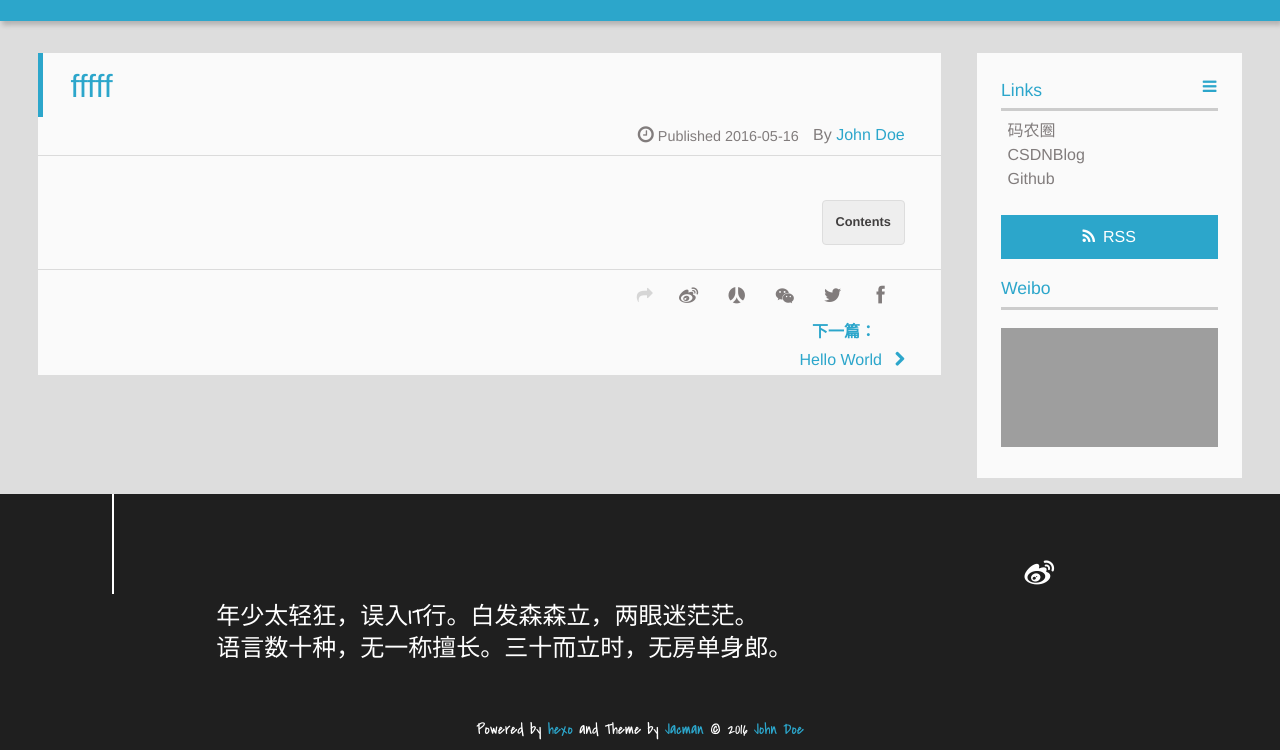
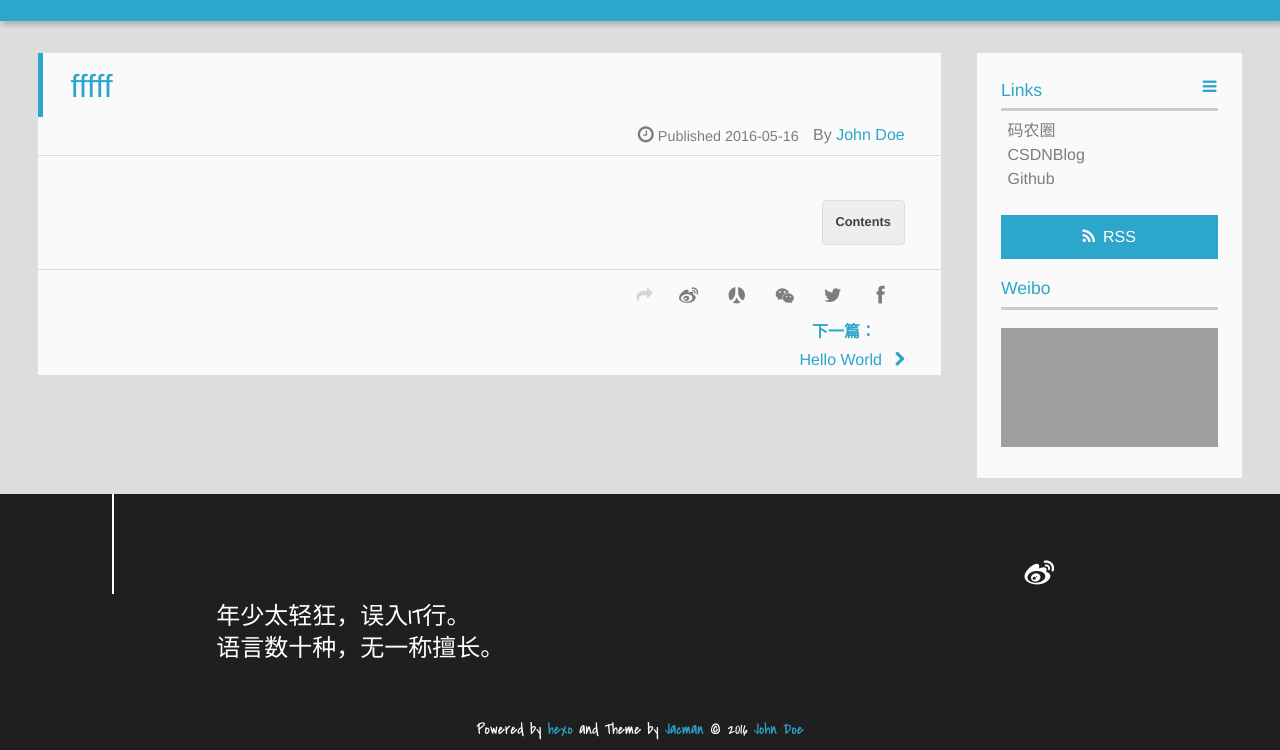
Before and after one commit to mcboshao/xiangyangzhang.github.io, a plain HTML site: page 2016/05/16/fffff/index.html in a window 1280 px wide. Shown: the part 187-937 px from the top of the page. Drawn offline with Linux system fonts and the light colour scheme; grey boxes are pictures that could not be loaded; a script that the page names is missing.

Commit message:
Site updated: 2016-05-16 16:48:24

```diff
--- a/2016/05/16/fffff/index.html
+++ b/2016/05/16/fffff/index.html
@@ -209,8 +209,8 @@
 
 
 	<section class="info">
-		<p> 年少太轻狂，误入IT行。白发森森立，两眼迷茫茫。 <br/>
-			语言数十种，无一称擅长。三十而立时，无房单身郎。</p>
+		<p> 年少太轻狂，误入IT行。 <br/>
+			语言数十种，无一称擅长。</p>
 	</section>
 
 	<div class="social-font" class="clearfix">
--- a/index.html
+++ b/index.html
@@ -247,8 +247,8 @@
 
 
 	<section class="info">
-		<p> 年少太轻狂，误入IT行。白发森森立，两眼迷茫茫。 <br/>
-			语言数十种，无一称擅长。三十而立时，无房单身郎。</p>
+		<p> 年少太轻狂，误入IT行。 <br/>
+			语言数十种，无一称擅长。</p>
 	</section>
 
 	<div class="social-font" class="clearfix">
```
Also changed, not shown: 2016/05/16/hello-world/index.html (+2 -2 lines), archives/2016/05/index.html (+2 -2 lines), archives/2016/index.html (+2 -2 lines), archives/index.html (+2 -2 lines).
